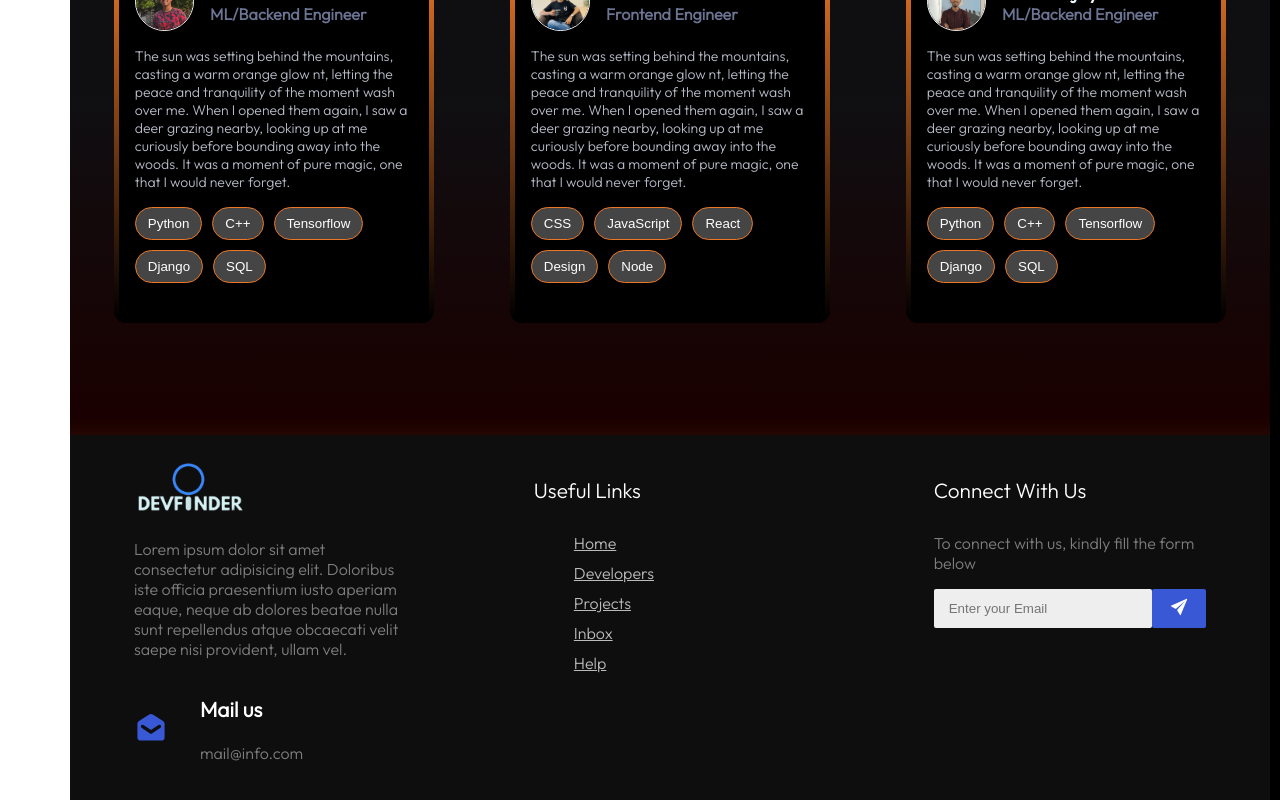
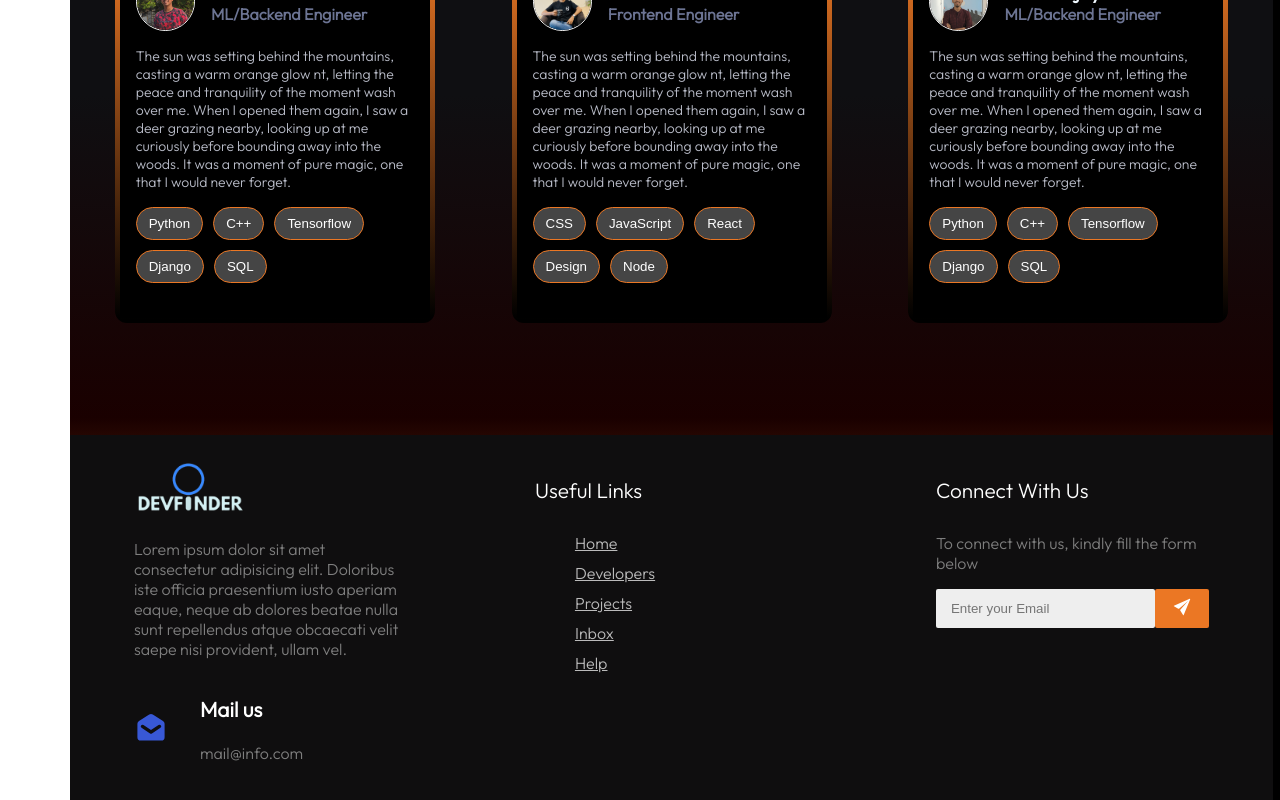
Before and after one commit to atharvabhide/DevFinder, a React (Vite) app: page / in a window 1280 px wide. Shown: the part 1332-2132 px from the top of the page. Built offline with nearby package versions, Linux system fonts and the light colour scheme; no server answers.

Commit message:
fix: whitespace

```diff
--- a/src/components/Footer/Footer.module.css
+++ b/src/components/Footer/Footer.module.css
@@ -54,7 +54,7 @@ ul{
     transition: 0.1s;
 }
 .footerCol ul li a:hover{
-    color: #3858d6;
+    color: #eb7724;
     padding:0 1.3px;
 }
 .logo{
@@ -87,7 +87,7 @@ ul{
 }
 .button{
     background: none;
-    background-color: #3858d6;
+    background-color: #eb7724;
     outline: none;
     border: none;
     padding: 0 1rem;
@@ -95,7 +95,7 @@ ul{
     cursor: pointer;
 }
 .button:hover{
-    background-color: var(--first-color-light);
+    background-color: #7e7e7e;
 }
 .connectField{
     display: flex;
--- a/src/components/Layout/Layout.module.css
+++ b/src/components/Layout/Layout.module.css
@@ -1,5 +1,5 @@
 .layout{
-    min-width: 96.24vw;
+    min-width: 96.5vw;
     /* min-height: 80vh; */
     /* background-color: red; */
     /* margin: 1.5rem 5.8rem; */
--- a/src/components/SearchBar/SearchBar.module.css
+++ b/src/components/SearchBar/SearchBar.module.css
@@ -1,7 +1,7 @@
 .headerSearch{
     display: flex;
     padding: 0.5rem 1rem;
-    background-color: var(--first-color-light);
+    background-color: var(--first-color);
     border-radius: 0.25rem;
 }
 .headerInput{
@@ -10,7 +10,7 @@
     font-size: 0.9rem;
     border: none;
     outline: none;
-    background-color: var(--first-color-light);
+    background-color: var(--first-color);
     color: #fff;
 }
 .headerInput::placeholder{
--- a/src/pages/Developers/Developers.jsx
+++ b/src/pages/Developers/Developers.jsx
@@ -29,7 +29,7 @@ export const Developers = () => {
     <>
       <div className={styles.wrapper}>
         <div className={styles.header}>
-            Idhar kuch toh header dalte searchbar ke sath
+            Search For Developers
             <SearchBar />
         </div>
 
--- a/src/pages/Developers/Developers.module.css
+++ b/src/pages/Developers/Developers.module.css
@@ -1,11 +1,12 @@
 .header{
-    background-color: #05445E;
+    background-color: #1b1a1a;
     height: 40vh;
     display: flex;
     flex-direction: column;
     gap: 4em;
     justify-content: center;
     align-items: center;
+    font-size: 1.2em;
     color: aliceblue;
     font-weight: 900;
 }
```
